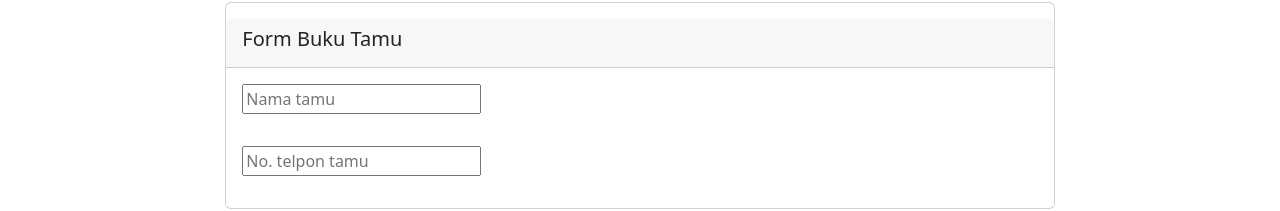
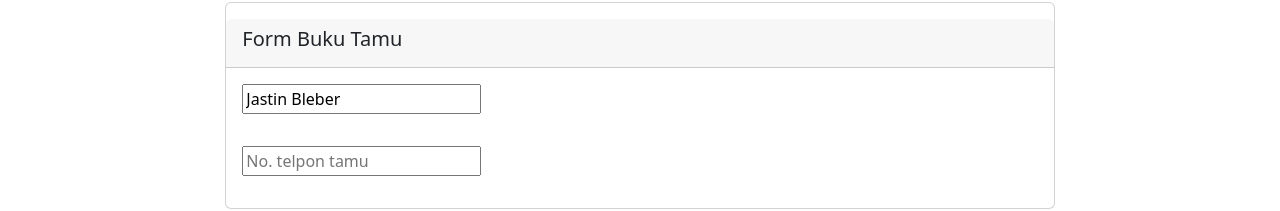
Before and after one commit to adisthya/reactjs-class-materials, a React (Create React App) app: page / in a window 1280 px wide. Shown: the part 321-532 px from the top of the page. Built offline with nearby package versions, Linux system fonts and the light colour scheme.

Commit message:
controlled and uncontrolled component

```diff
--- a/src/guest-book/GuestForm.js
+++ b/src/guest-book/GuestForm.js
@@ -1,6 +1,5 @@
 import { Component, createRef } from "react";
 import { Card, Col, Row } from "react-bootstrap";
-
 export class GuestForm extends Component {
   constructor(props) {
     super(props);
@@ -8,6 +7,16 @@ export class GuestForm extends Component {
     this.state = {
       guestName: 'Jastin Bleber'
     };
+    this.guestPhoneRef = createRef();
+    this.handleGuestNameChange = this.handleGuestNameChange.bind(this);
+  }
+
+  handleGuestNameChange(event) {
+    this.setState({ guestName: event.target.value });
+  }
+
+  handleGuestPhoneChange() {
+    console.log('guest phone:', this.guestPhoneRef.current.value);
   }
 
   render() {
@@ -19,10 +28,13 @@ export class GuestForm extends Component {
               <Card.Title>Form Buku Tamu</Card.Title>
             </Card.Header>
             <Card.Body>
-              <input type="text" placeholder="Nama tamu" name="guestName" />
+              <input type="text" placeholder="Nama tamu" name="guestName"
+                value={this.state.guestName}
+                onChange={(e) => this.handleGuestNameChange(e)} />
             </Card.Body>
             <Card.Body>
-              <input type="text" placeholder="No. telpon tamu" name="guestPhone" />
+              <input type="text" placeholder="No. telpon tamu"
+                name="guestPhone" ref={this.guestPhoneRef} />
             </Card.Body>
           </Card>
         </Col>
```
